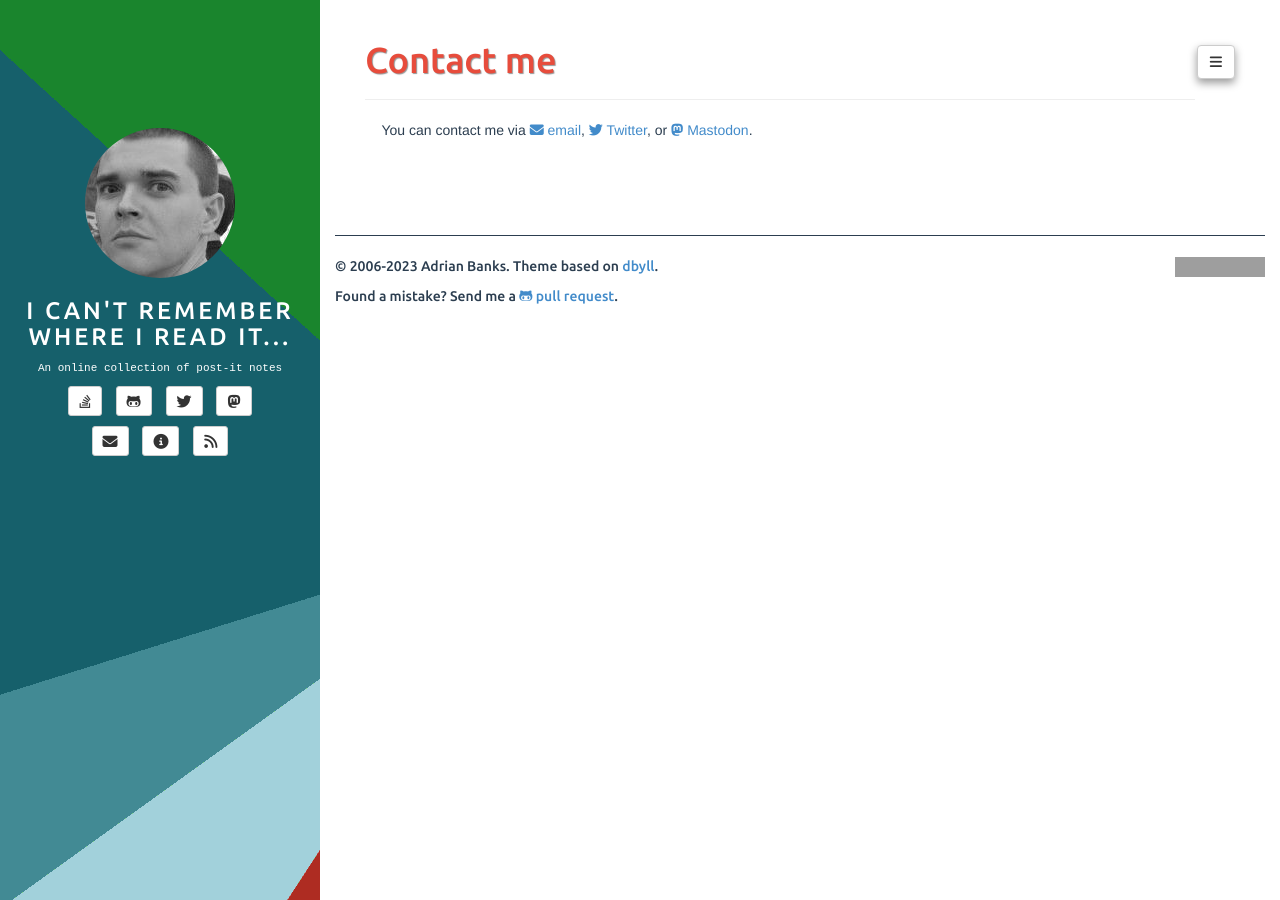
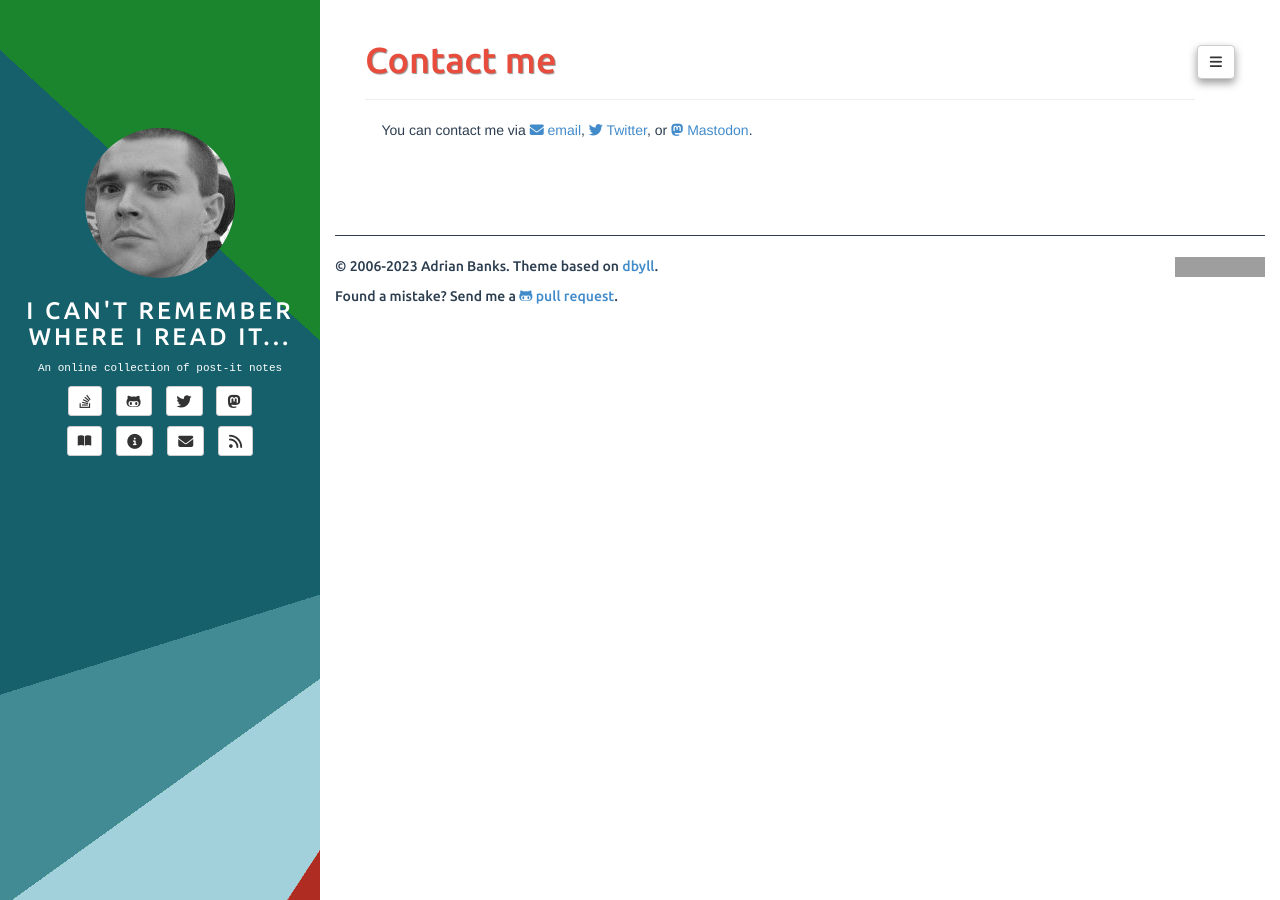
Before and after one commit to adrianbanks/adrianbanks.github.io, a Jekyll site: the page built from contact.md, in a window 1280 px wide. Built offline with Jekyll 4.4.1, drawn with Linux system fonts in a browser that asks for light colours; grey boxes are pictures that could not be loaded.

Commit message:
Add a sketchnote link to the sidebar and menu

```diff
--- a/_config.yml
+++ b/_config.yml
@@ -30,6 +30,7 @@ author:
 
 rss_path: feed.xml
 about_path: about.html
+sketchnotes_path: sketchnotes/
 contact_path: contact.html
 categories_path: categories.html
 tags_path: tags.html
--- a/_includes/default.html
+++ b/_includes/default.html
@@ -106,6 +107,7 @@
 
 		<ul class="dropdown-menu" role="menu">
 			<li><a href="/"><i class="fa fa-home"></i>Home</a></li>
+			<li><a href="/{{ site.sketchnotes_path }}"><i class="fa fa-solid fa-book-open"></i>Sketchnotes</a></li>
 			<li><a href="/{{ site.about_path }}"><i class="fa fa-info-circle"></i>About</a></li>
 			<li><a href="/{{ site.contact_path }}"><i class="fa fa-envelope"></i>Contact</a></li>
 			<li><a href="/{{ site.categories_path }}"><i class="fa fa-folder"></i>Categories</a></li>
--- a/_includes/sidebar.html
+++ b/_includes/sidebar.html
@@ -16,7 +16,7 @@
 <div id="contact-list" class="text-center">
 	<ul class="list-unstyled list-inline">
 		{% if site.author.stackoverflow %}
-		  <li>
+		  <li title="StackOverflow">
 			  <a class="btn btn-default btn-sm" href="https://stackoverflow.com/users/{{ site.author.stackoverflow }}">
 			  <i class="fa fa-brands fa-stack-overflow fa-lg"></i>
 			</a>
@@ -24,7 +24,7 @@
 		{% endif %}
 
 		{% if site.author.github %}
-		  <li>
+		  <li title="GitHub">
 			  <a class="btn btn-default btn-sm" href="https://github.com/{{ site.author.github }}">
 			  <i class="fa fa-brands fa-github-alt fa-lg"></i>
 			</a>
@@ -32,7 +32,7 @@
 		{% endif %}
 
 		{% if site.author.twitter %}
-		  <li>
+		  <li title="Twitter">
 			  <a class="btn btn-default btn-sm" href="https://twitter.com/{{ site.author.twitter }}">
 			  <i class="fa fa-brands fa-twitter fa-lg"></i>
 			</a>
@@ -40,7 +40,7 @@
 		{% endif %}
 
 		{% if site.author.mastodon %}
-		  <li>
+		  <li title="Mastodon">
 			  <a class="btn btn-default btn-sm" href="https://{{ site.author.mastodon }}">
 			  <i class="fa fa-brands fa-mastodon fa-lg"></i>
 			</a>
@@ -49,21 +49,27 @@
 	</ul>
 
 	<ul id="contact-list-secondary" class="list-unstyled list-inline">
+		<li title="Sketchnotes">
+			<a class="btn btn-default btn-sm" href="/{{ site.sketchnotes_path }}">
+				<i class="fa fa-solid fa-book-open"></i>
+			</a>
+		</li>
+
+		<li title="About">
+			<a class="btn btn-default btn-sm" href="/{{ site.about_path }}">
+				<i class="fa fa-info-circle fa-lg"></i>
+			</a>
+		</li>
+
 		{% if site.contact_path %}
-		  <li>
+		  <li title="Contact">
 			<a class="btn btn-default btn-sm" href="/{{ site.contact_path }}">
 			  <i class="fa fa-envelope fa-lg"></i>
 			</a>
 		  </li>
 		{% endif %}
 
-		<li>
-			<a class="btn btn-default btn-sm" href="/{{ site.about_path }}">
-				<i class="fa fa-info-circle fa-lg"></i>
-			</a>
-		</li>
-
-		<li>
+		<li title="RSS">
 			<a class="btn btn-default btn-sm" href="/{{ site.rss_path }}">
 				<i class="fa fa-rss fa-lg"></i>
 			</a>
```
Also changed, not shown: other parts of _includes/default.html (+1 -0 lines).
